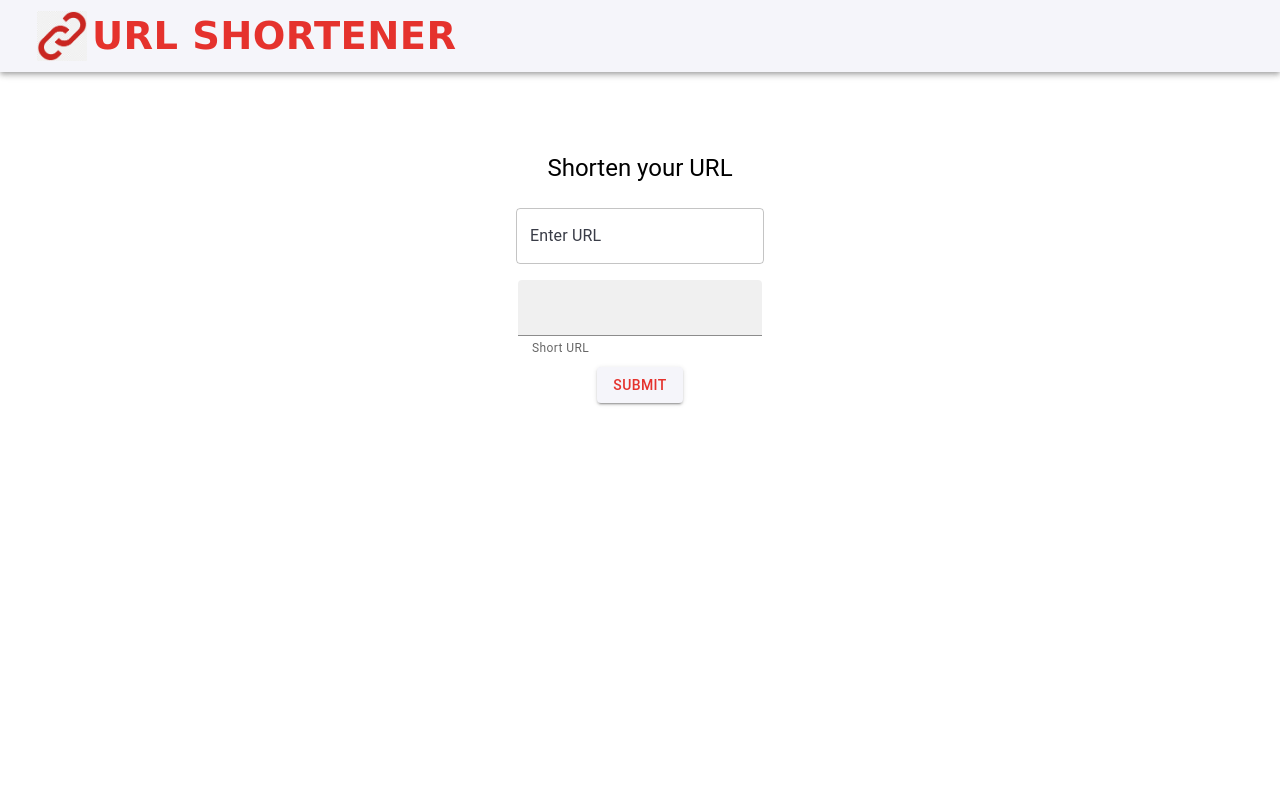
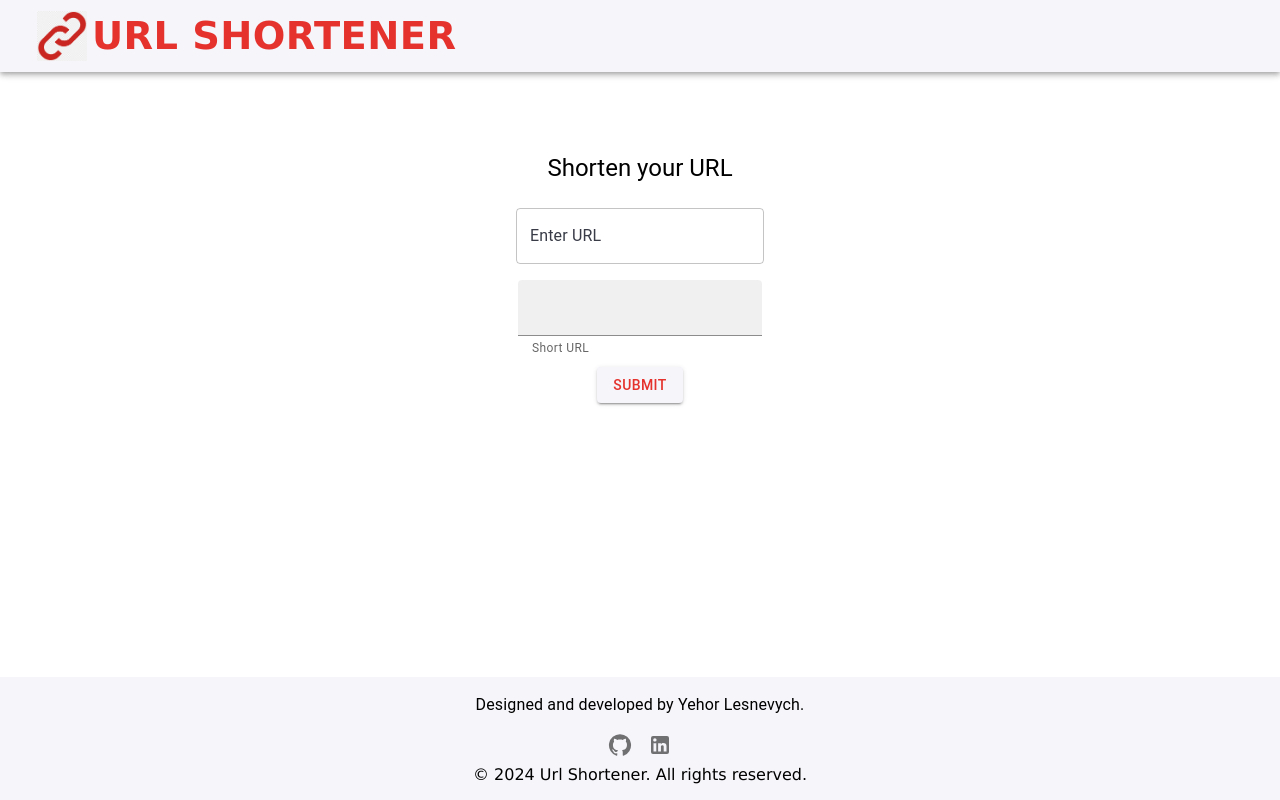
Before and after one commit to YehorLesnev/UrlShortener-Front-end, a React (Create React App) app: page / in a window 1280 px wide. Built offline with nearby package versions, Linux system fonts and the light colour scheme.

Commit message:
Add footer

```diff
--- a/package.json
+++ b/package.json
@@ -5,6 +5,7 @@
   "dependencies": {
     "@emotion/react": "^11.11.3",
     "@emotion/styled": "^11.11.0",
+    "@mui/icons-material": "^5.15.6",
     "@mui/material": "^5.15.6",
     "@mui/system": "^5.15.6",
     "@testing-library/jest-dom": "^5.17.0",
--- a/src/App.js
+++ b/src/App.js
@@ -1,5 +1,6 @@
 import Header from "./components/Header/Header";
 import FormInput from "./components/Input/FormInput";
+import Footer from "./components/Footer/Footer";
 
 function App() {
   return (
@@ -10,6 +11,9 @@ function App() {
 
       <FormInput></FormInput>
 
+      <footer>
+        <Footer></Footer>
+      </footer>
     </div>
   );
 }
--- /dev/null
+++ b/src/components/Footer/Footer.jsx
@@ -0,0 +1,45 @@
+import React from 'react';
+import Box from '@mui/material/Box';
+import Typography from '@mui/material/Typography';
+import { ThemeProvider } from '@mui/material/styles';
+import { theme } from '../../styles/Themes';
+import { IconButton } from '@mui/material';
+import GitHubIcon from '@mui/icons-material/GitHub';
+import LinkedInIcon from '@mui/icons-material/LinkedIn';
+
+const Footer = () => {
+    return (
+        <ThemeProvider theme={theme}>
+            <Box
+                bgcolor="primary.main" // Change the background color as needed
+                // color="white" // Change the text color as needed
+                padding={2}
+                textAlign="center"
+                position="fixed"
+                bottom="0"
+                width="100%"
+            >
+                <Typography variant="body1">
+                    Designed and developed by Yehor Lesnevych.
+                </Typography>
+
+                <Box marginTop={1}>
+                    {/* Social media links */}
+                    <IconButton href="https://github.com/YehorLesnev" target="_blank" rel="noopener noreferrer">
+                        <GitHubIcon/>
+                    </IconButton>
+                    <IconButton href="https://www.linkedin.com/in/yehor-lesnevych-130640158/" target="_blank" rel="noopener noreferrer">
+                        <LinkedInIcon/>
+                    </IconButton>
+                </Box>
+
+                <Typography variant="body3">
+                    &copy; 2024 Url Shortener. All rights reserved.
+                </Typography>
+
+            </Box>
+        </ThemeProvider>
+    );
+};
+
+export default Footer;
```
Also changed, not shown: 1 other file (tests, documents, lock files or other folders).
